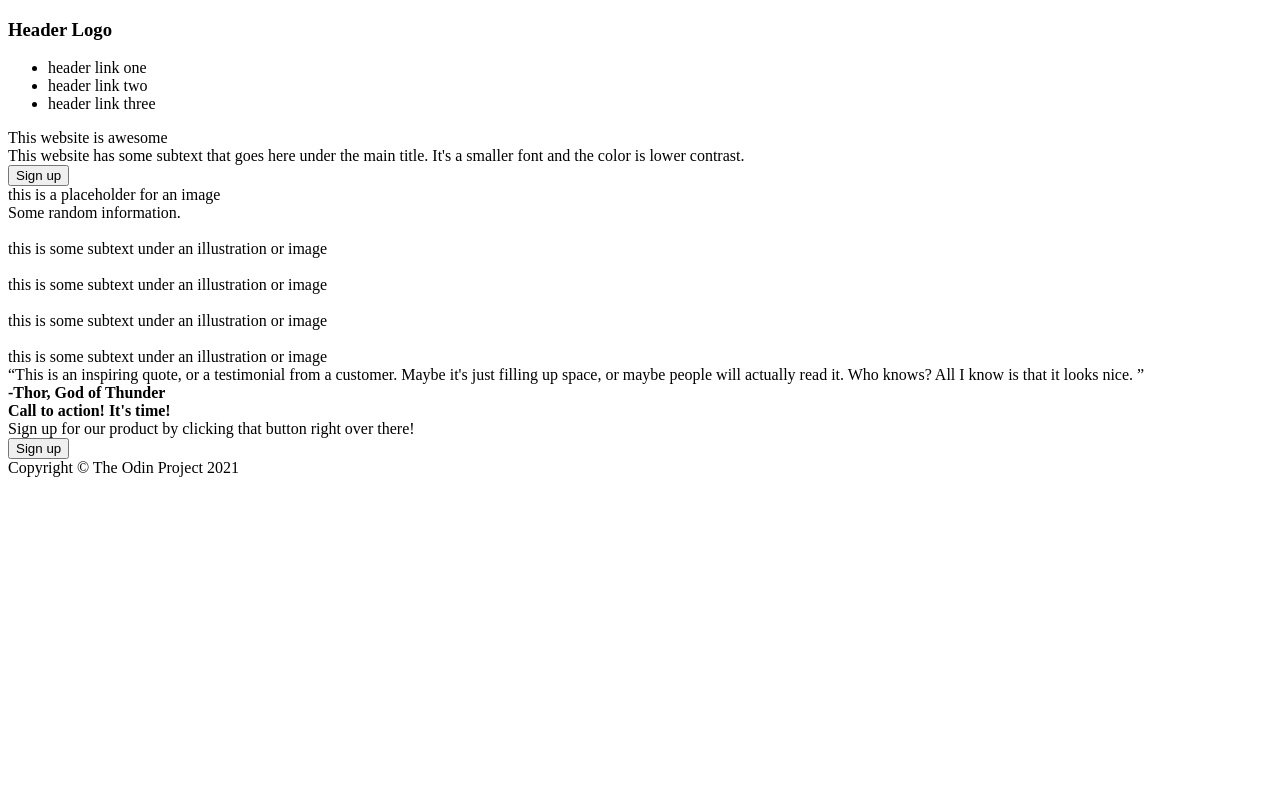
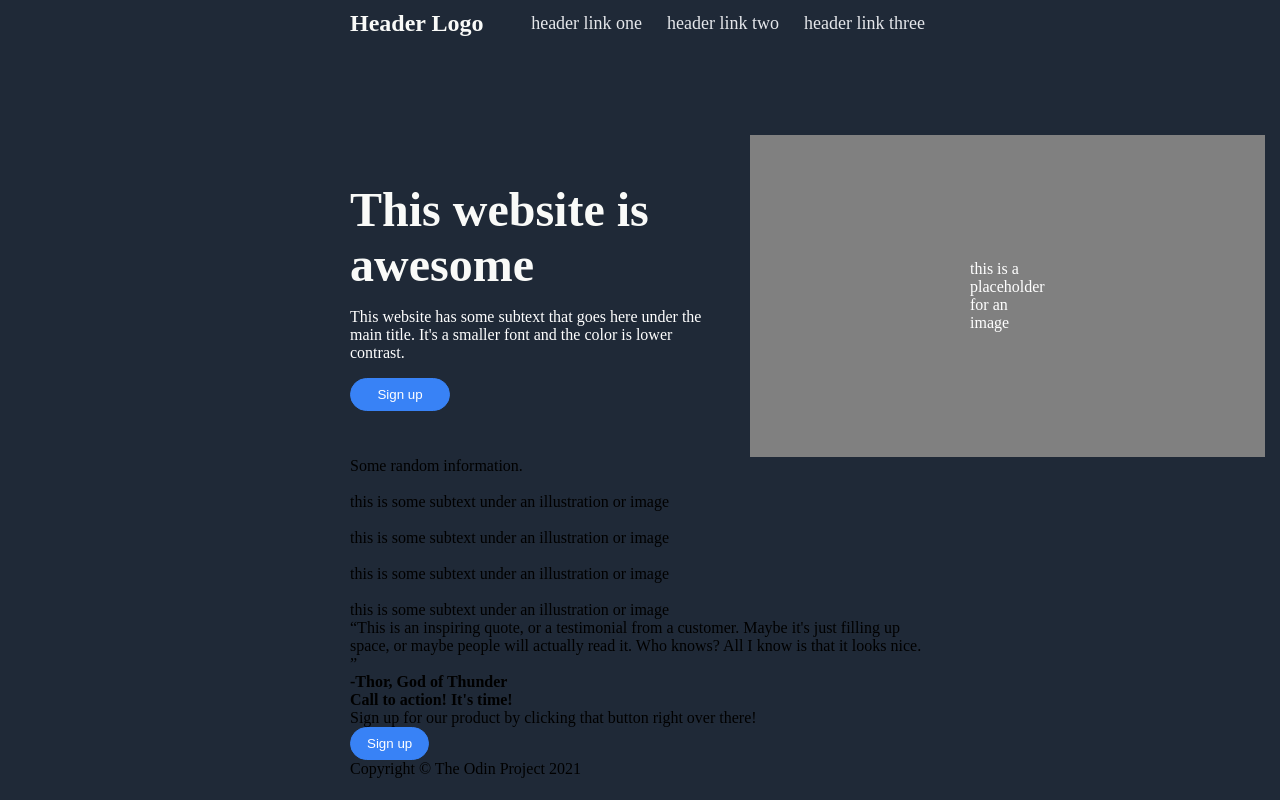
Before and after one commit to Davidg412/Odin-Landing-Page, a plain HTML site: page index.html in a window 1280 px wide. Drawn offline with Linux system fonts and the light colour scheme.

Commit message:
Create style.css
Add css to section 1 in index.html

```diff
--- a/index.html
+++ b/index.html
@@ -5,40 +5,40 @@
     <meta http-equiv="X-UA-Compatible" content="IE=edge">
     <meta name="viewport" content="width=device-width, initial-scale=1.0">
     <title>Project: Landing Page</title>
+    <link rel="stylesheet" href="style.css">
 </head>
 
 <body>
     <!--Section 1-->
-    <h3>Header Logo</h3>
-    <ul>
+    <div class="section1">
+        <h3 class="header">Header Logo</h3>
+        <ul>
         <li>header link one</li>
         <li>header link two</li>
         <li>header link three</li>
-    </ul>
-
-    <div>This website is awesome</div>
-    <div>This website has some subtext that goes here under the
-       main title. It's a smaller font and the color is lower
-       contrast.
+        </ul>
     </div>
-    <button>Sign up</button>
-
-    <div>this is a placeholder for an image<img></div>
-
-
+    <div class="section12">
+        <div class="content">
+            <div class="awesome">This website is awesome</div>
+             <p>This website has some subtext that goes here under the
+             main title. It's a smaller font and the color is lower
+             contrast.</p>
+            <button class="signup">Sign up</button>
+        </div>
+            <div class="image">this is a placeholder for an image</div>
+    </div>
     <!--Section 2-->
     <div>Some random information.</div>
 
+    <img>
+    <div>this is some subtext under an illustration or image<div>
     <img>
     <div>this is some subtext under an illustration or image</div>
     <img>
     <div>this is some subtext under an illustration or image</div>
     <img>
     <div>this is some subtext under an illustration or image</div>
-    <img>
-    <div>this is some subtext under an illustration or image</div>
-
-
     <!--Section 3-->
     <q>This is an inspiring quote, or a testimonial from a
        customer. Maybe it's just filling up space, or maybe
@@ -46,14 +46,10 @@
        is that it looks nice.
     </q>
     <div><b>-Thor, God of Thunder</b></div>
-
-
     <!--Section 4-->
     <strong>Call to action! It's time!</strong>
     <div>Sign up for our product by clicking that button right over there!</div>
     <button>Sign up</button>
-
-
     <!--Footer-->
     <footer>
     <div>Copyright <span>&#169;</span> The Odin Project 2021</div>
--- /dev/null
+++ b/style.css
@@ -0,0 +1,85 @@
+/*CSS style sheet for Odin-Landing-Page*/
+body {
+    background-color: #1F2937;
+    margin-left: 350px;
+    margin-right: 350px;
+}
+
+h3 {
+    margin: 0;
+}
+
+.section1 {
+    display: flex;
+    align-items: center;
+    background-color: #1F2937;
+    margin-bottom: 6em;
+}
+
+ul {
+    font-size: 18px;
+    color: #E5E7EB;
+    list-style-type: none;
+    display: flex;
+    align-self: center;
+    justify-content: flex-end;
+    margin: 0;
+    padding: 0;
+    gap: 25px;
+    flex: 1;
+    margin-left: auto;
+    padding: 5px;
+}
+
+.header {
+    font-size: 24px;
+    color: #F9FAF8;
+}
+
+.awesome {
+    font-size: 48px;
+    font-weight: 800;
+    color: #F9FAF8;
+    flex-wrap: wrap;
+    width: 400px;
+}
+
+p {
+    color: white;
+    width: 375px;
+}
+
+button {
+    background-color: #3882F6;
+    color: white;
+    border-radius: 25px;
+    padding: 8px 16px;
+    border: 1px solid #3882F6;
+}
+
+.image {
+    display: flex;
+    color: white;
+    background-color: gray;
+    padding: 125px 220px;
+    justify-content: flex-end;
+    margin-left: auto;
+}
+
+.section12 {
+    display: flex;
+    align-items: center;
+    background-color: #1F2937;
+}
+
+.content {
+    display: flex;
+    flex-direction: column;
+    flex-wrap: wrap;
+}
+
+.signup {
+    display: flex;
+    justify-content: center;
+    width: 100px;
+}
```
